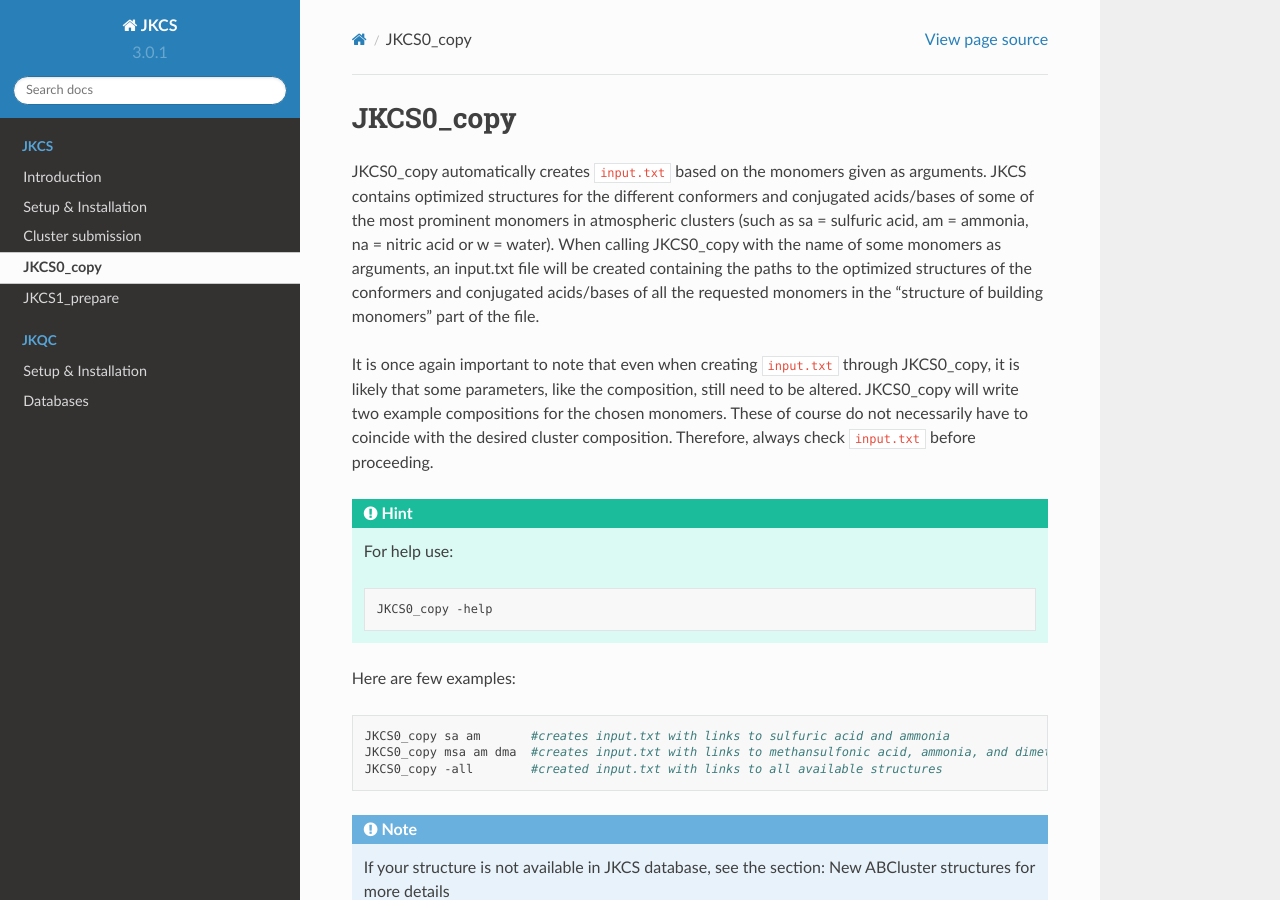
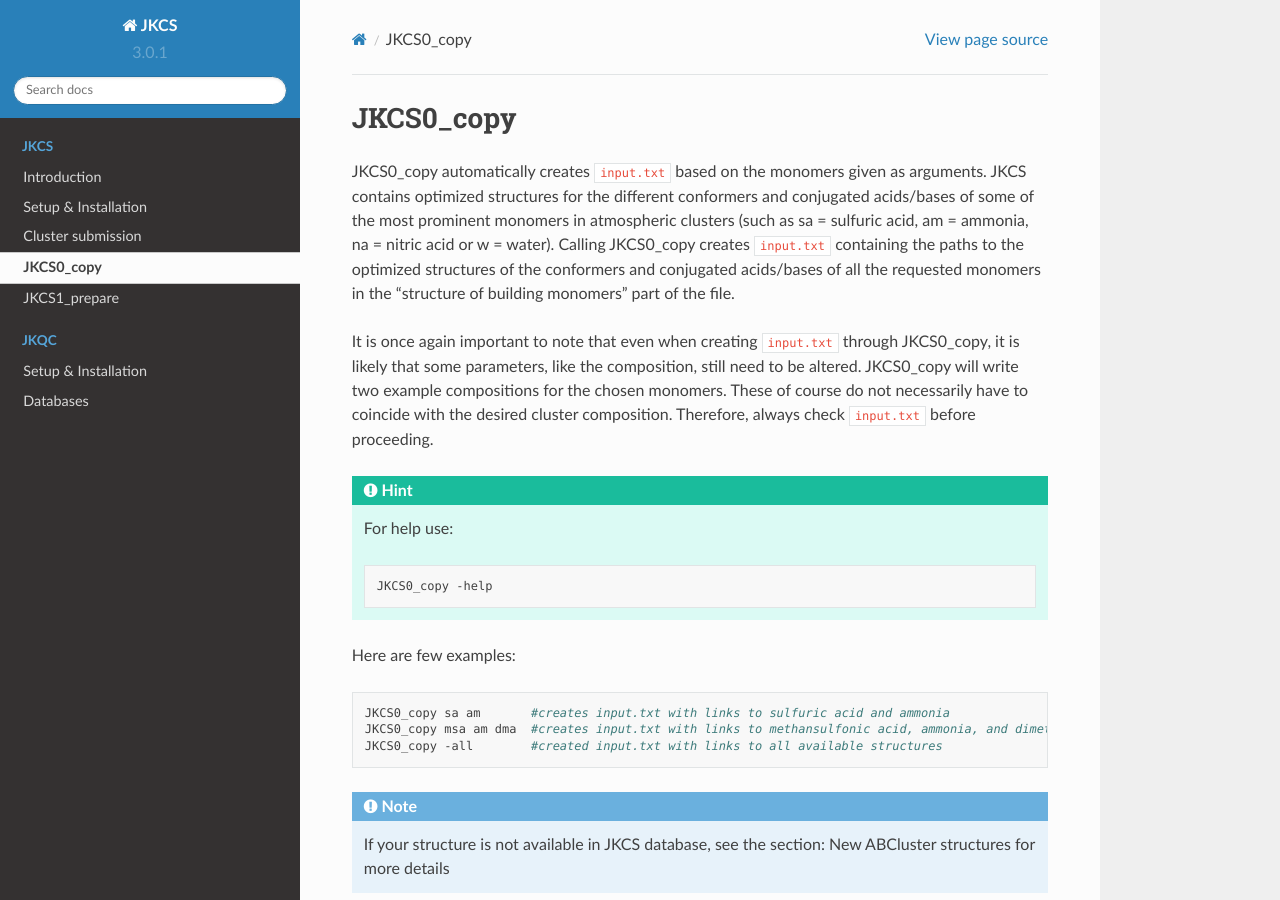
Before and after one commit to kubeckaj/JKCS.py-Manual, a Sphinx documentation site: the page built from docs/source/JKCS0_copy.rst, in a window 1280 px wide and 900 px high. Built offline with Sphinx 7.4.7 and the Read the Docs theme 2.0.0, drawn with Linux system fonts in a browser that asks for light colours.

Commit message:
Update JKCS0_copy.rst

```diff
--- a/docs/source/JKCS0_copy.rst
+++ b/docs/source/JKCS0_copy.rst
@@ -5,8 +5,7 @@ JKCS0_copy
 JKCS0_copy automatically creates ``input.txt`` based on the monomers given as arguments.
 JKCS contains optimized structures for the different conformers and conjugated acids/bases of some
 of the most prominent monomers in atmospheric clusters (such as sa = sulfuric acid, am = ammonia, na = nitric acid
-or w = water). When calling JKCS0_copy with the name of some monomers as arguments, an input.txt
-file will be created containing the paths to the optimized structures of the conformers and conjugated
+or w = water). Calling JKCS0_copy creates ``input.txt`` containing the paths to the optimized structures of the conformers and conjugated
 acids/bases of all the requested monomers in the "structure of building monomers" part of the file.
 
 It is once again important to note that even when creating ``input.txt`` through JKCS0_copy,
```
